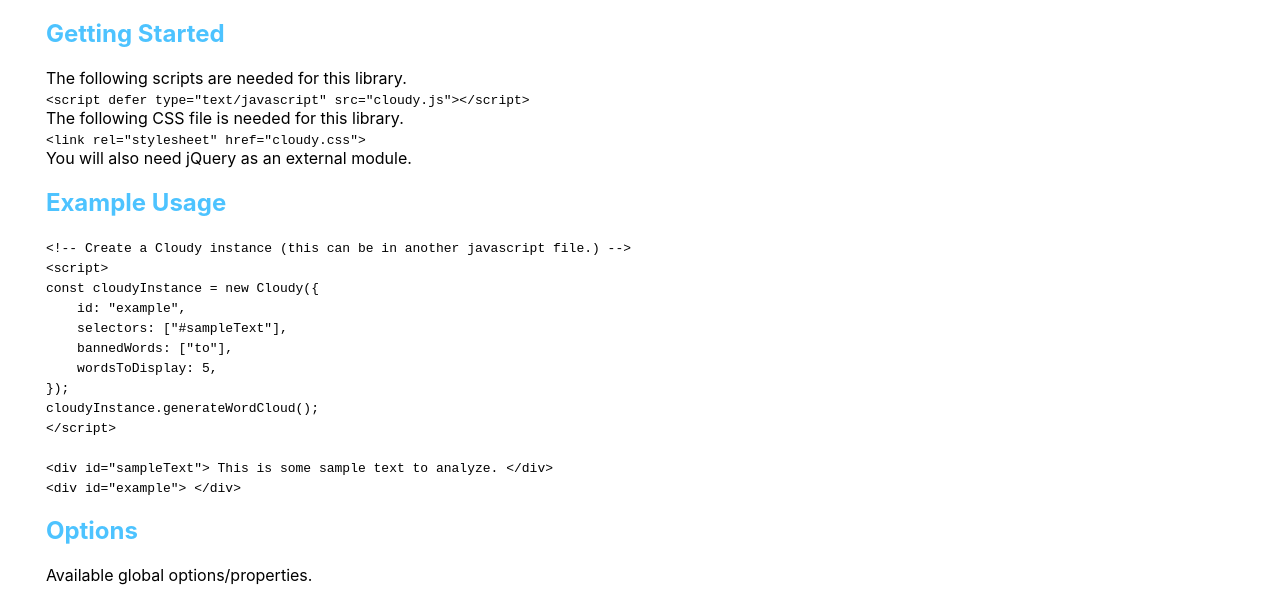
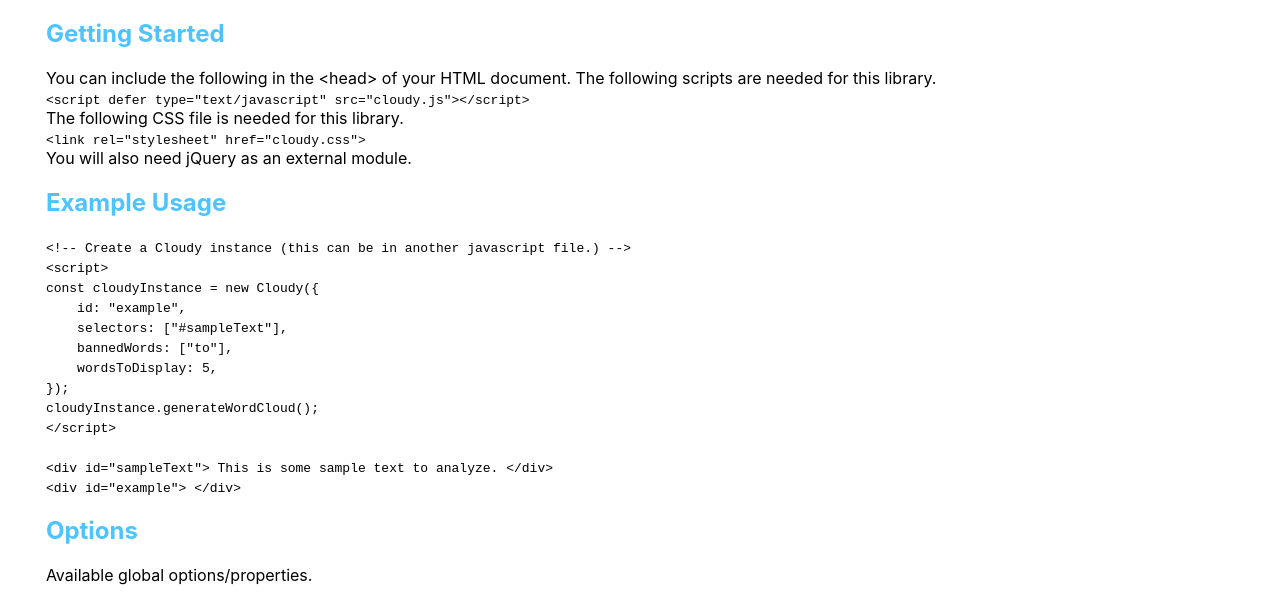
Before and after one commit to ashih2018/cloudy, a plain HTML site: page pub/api.html in a window 1280 px wide. Shown: the part 122-729 px from the top of the page. Drawn offline with nearby package versions, Linux system fonts and the light colour scheme.

Commit message:
fixed api

```diff
--- a/pub/api.html
+++ b/pub/api.html
@@ -25,6 +25,7 @@
 
         <div class="example" id="gettingStarted">
           <h2 class="cloudy">Getting Started</h2>
+          You can include the following in the &lt;head&gt; of your HTML document.
           The following scripts are needed for this library. <br>
           <code>
             &lt;script defer type="text/javascript" src="cloudy.js"&gt;&lt;/script&gt;
```
Also changed, not shown: README.md.
